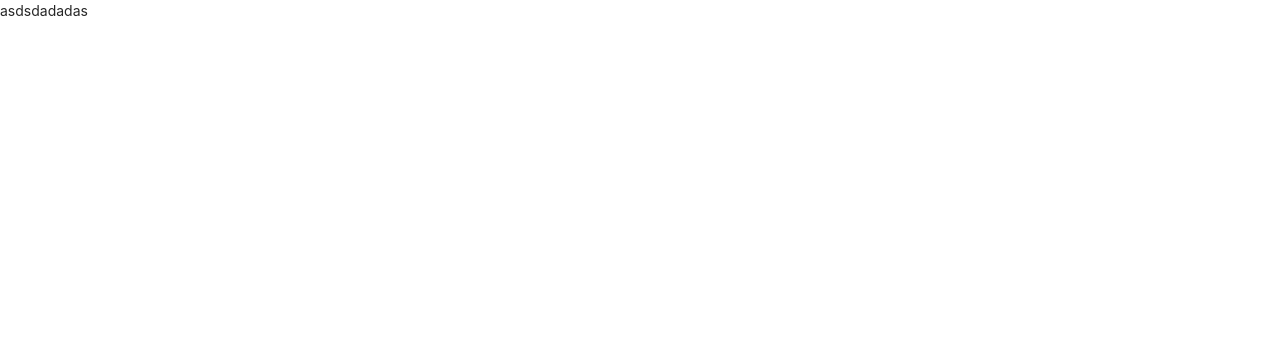
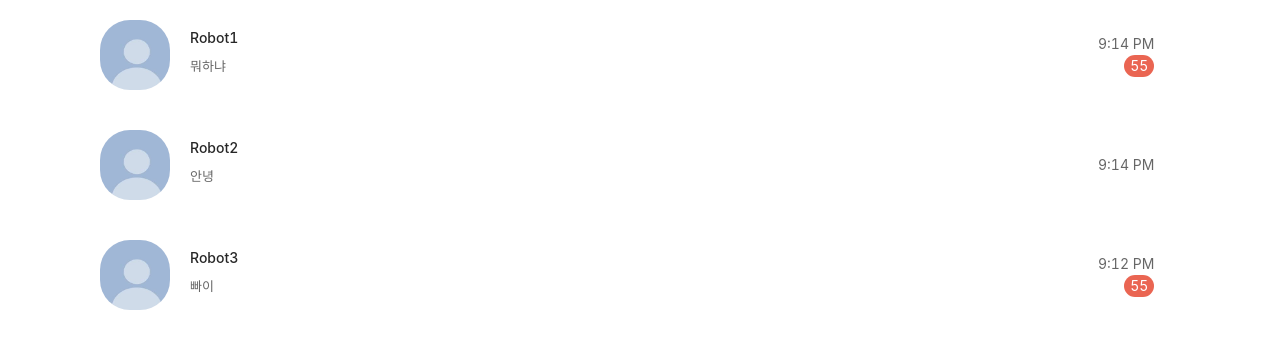
Before and after one commit to sh981013s/KakaoTalk, a React (Create React App) app: page /chatList in a window 1280 px wide. Shown: the top 348 px of the page. Built offline with nearby package versions, Linux system fonts and the light colour scheme.

Commit message:
chatList layout & styles set

```diff
--- a/src/page/BirthFriends.js
+++ b/src/page/BirthFriends.js
@@ -91,14 +91,6 @@ const BirthFriends = () => {
 
   return (
     <div className='entireBirthday'>
-      {/* eslint-disable-next-line jsx-a11y/click-events-have-key-events,jsx-a11y/no-noninteractive-element-interactions */}
-      <p
-        onClick={() => {
-          console.log(':::::::');
-        }}
-      >
-        asdasdsa
-      </p>
       {/*      <Popover
         placement='left'
         overlayClassName='profileOverall'
--- a/src/page/ChatListPage.js
+++ b/src/page/ChatListPage.js
@@ -3,6 +3,7 @@
 import LeftMenu from '../component/LeftMenu'; */
 // import Header from '../component/Header';
 import '../resources/css/mainpage/MainPage.scss';
+import basic from '../resources/img/basic_profile.jpg';
 // import {getData} from '../utils/Api';
 
 /**
@@ -11,7 +12,66 @@ import '../resources/css/mainpage/MainPage.scss';
  * @description Friends | Chat | More를 관리하는 컴포넌트
  */
 function ChatListPage() {
-  return <div>asdsdadadas</div>;
+  return (
+    <div className='chatList'>
+      <div className='userComponent'>
+        <img
+          src={basic}
+          alt='lol'
+          className='userComponentAvatar userComponentAvatarXl'
+        />
+        <div className='chatListDetails'>
+          <div className='userComponentName'>
+            <h4>Robot1</h4>
+          </div>
+          <div className='userComponentDesc'>
+            <h5 className='chatListMsg'>뭐하냐</h5>
+          </div>
+        </div>
+        <div className='chatListStatus'>
+          <div>9:14 PM</div>
+          <div>55</div>
+        </div>
+      </div>
+      <div className='userComponent'>
+        <img
+          src={basic}
+          alt='lol'
+          className='userComponentAvatar userComponentAvatarXl'
+        />
+        <div className='chatListDetails'>
+          <div className='userComponentName'>
+            <h4>Robot2</h4>
+          </div>
+          <div className='userComponentDesc'>
+            <h5 className='chatListMsg'>안녕</h5>
+          </div>
+        </div>
+        <div className='chatListStatus'>
+          <div>9:14 PM</div>
+        </div>
+      </div>
+      <div className='userComponent'>
+        <img
+          src={basic}
+          alt='lol'
+          className='userComponentAvatar userComponentAvatarXl'
+        />
+        <div className='chatListDetails'>
+          <div className='userComponentName'>
+            <h4>Robot3</h4>
+          </div>
+          <div className='userComponentDesc'>
+            <h5 className='chatListMsg'>빠이</h5>
+          </div>
+        </div>
+        <div className='chatListStatus'>
+          <div>9:12 PM</div>
+          <div>55</div>
+        </div>
+      </div>
+    </div>
+  );
 }
 
 export default ChatListPage;
--- a/src/resources/css/mainpage/Chatlist.scss
+++ b/src/resources/css/mainpage/Chatlist.scss
@@ -0,0 +1,41 @@
+.chatList {
+  display: flex;
+  flex-wrap: nowrap;
+  flex-direction: column;
+  justify-content: space-between;
+  width: 100%;
+  padding-left: 8rem;
+}
+
+.chatListDetails {
+  width: 80%;
+  display: flex;
+  flex-direction: column;
+  justify-content: center;
+  align-items: flex-start;
+  padding-left: 2rem;
+}
+
+.chatListMsg {
+  font-size: 1.3rem;
+  opacity: .7;
+}
+
+.chatListStatus {
+  display: flex;
+  flex-direction: column;
+  justify-content: center;
+  align-items: flex-end;
+}
+
+.chatListStatus div:nth-child(1) {
+  opacity: .7;
+}
+
+.chatListStatus div:nth-child(2) {
+  text-align: center;
+  background: #EA6552;
+  width: 3rem;
+  color: #fff;
+  border-radius: 2rem;
+}
--- a/src/resources/css/mainpage/componenets/Friends.scss
+++ b/src/resources/css/mainpage/componenets/Friends.scss
@@ -4,7 +4,6 @@
   flex-direction: column;
   justify-content: space-between;
   width: 100%;
-  /*height: 1000vh;*/
   padding-left: 8rem;
 }
 
```
